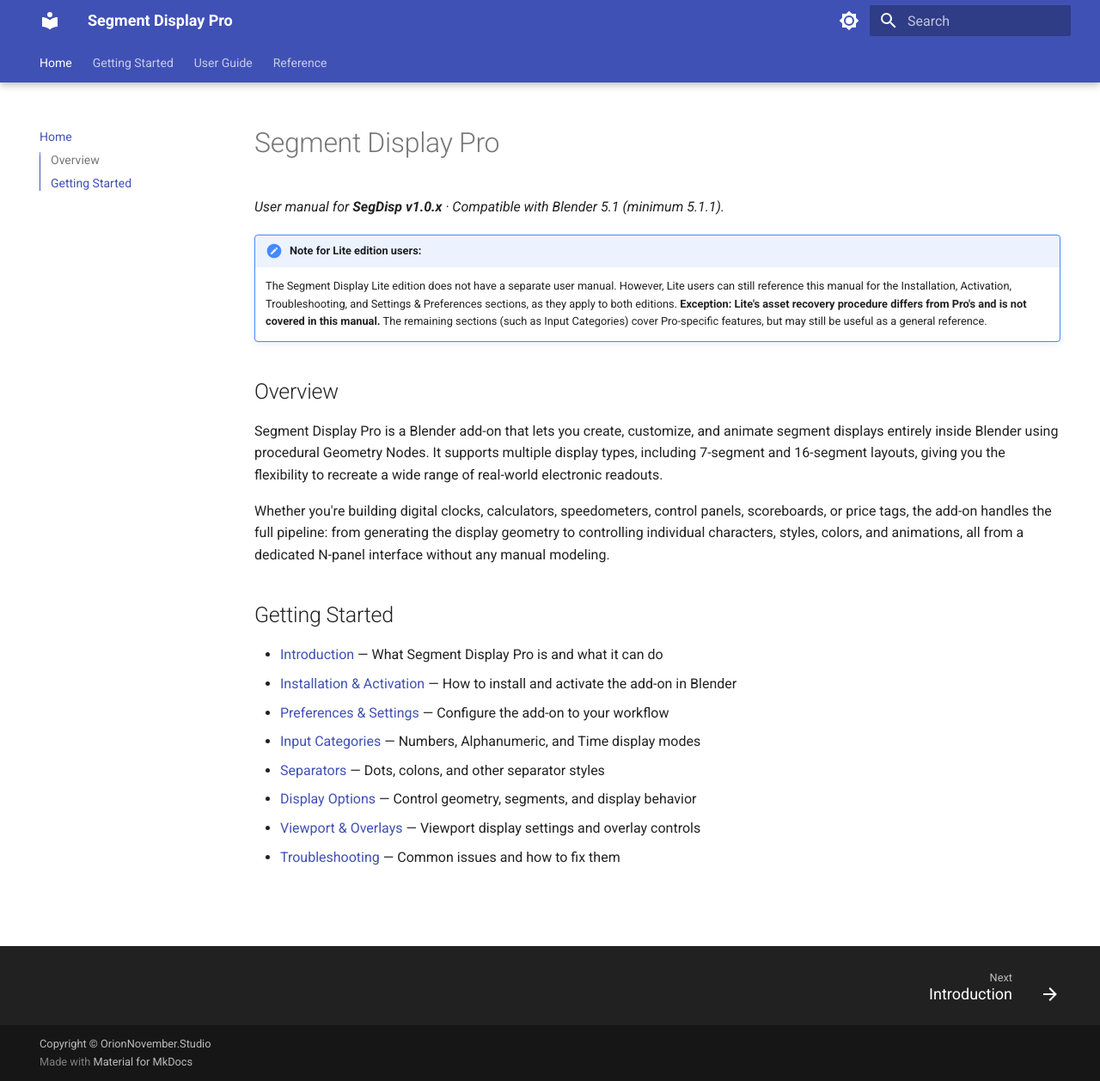
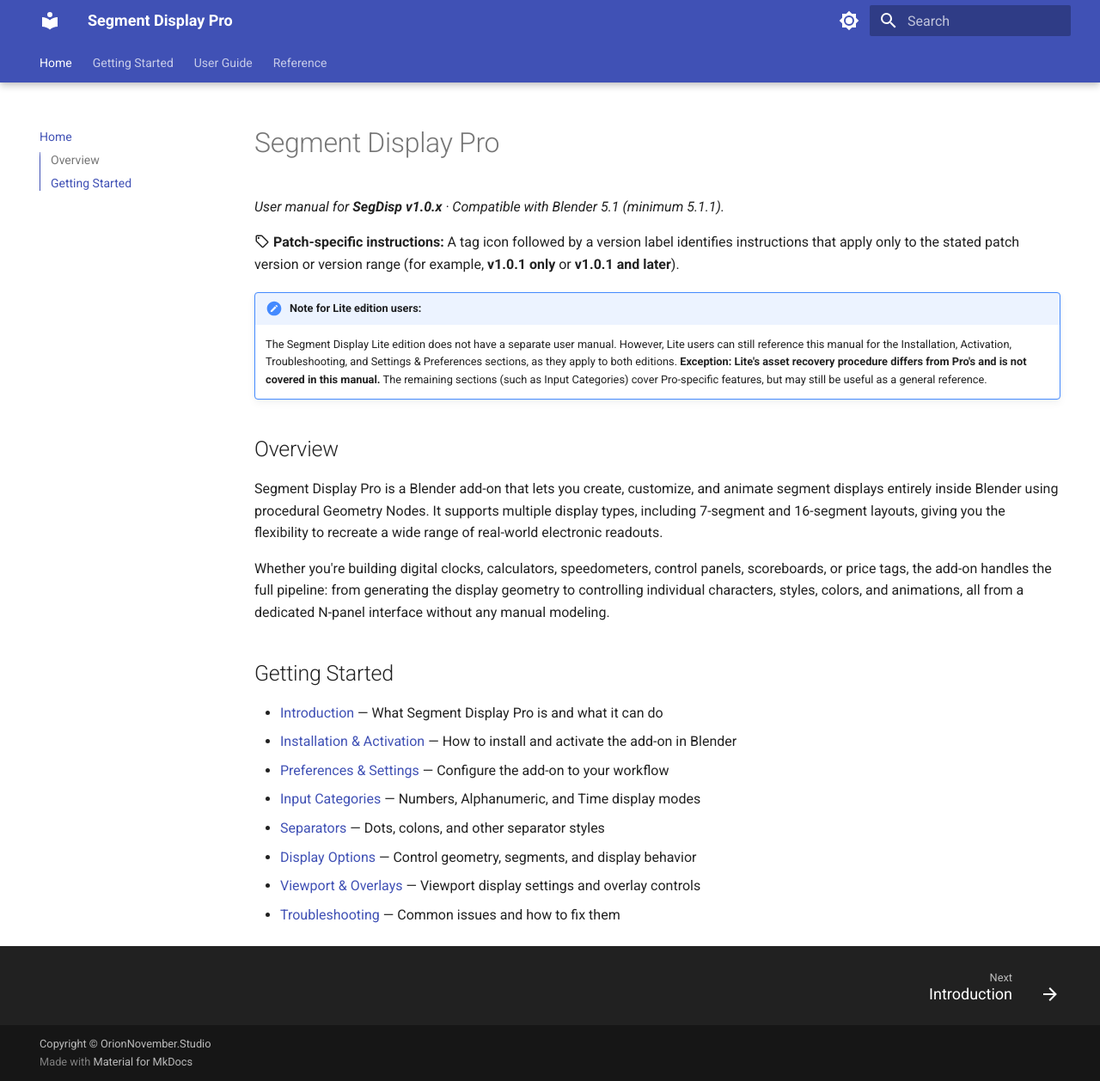
Before and after one commit to ahmetmaya-orion/segment-display-pro-docs, an MkDocs documentation site: the page built from docs/index.md, in a window 1280 px wide and 1258 px high. Shown: the whole window at 86% size. Built offline with MkDocs 1.6.1 and Material for MkDocs 9.7.7, drawn with Linux system fonts in a browser that asks for light colours; the version menu is left out.

Commit message:
docs: explain patch-specific tag labels on home page

```diff
--- a/docs/index.md
+++ b/docs/index.md
@@ -1,6 +1,8 @@
 # Segment Display Pro
 
 *User manual for **SegDisp v1.0.x** · Compatible with Blender 5.1 (minimum 5.1.1).*
+
+:material-tag-outline: **Patch-specific instructions:** A tag icon followed by a version label identifies instructions that apply only to the stated patch version or version range (for example, **v1.0.1 only** or **v1.0.1 and later**).
 
 !!! note "Note for Lite edition users:"
      The Segment Display Lite edition does not have a separate user manual. However, Lite users can still reference this manual for the Installation, Activation, Troubleshooting, and Settings & Preferences sections, as they apply to both editions. **Exception: Lite's asset recovery procedure differs from Pro's and is not covered in this manual.** The remaining sections (such as Input Categories) cover Pro-specific features, but may still be useful as a general reference.
```
